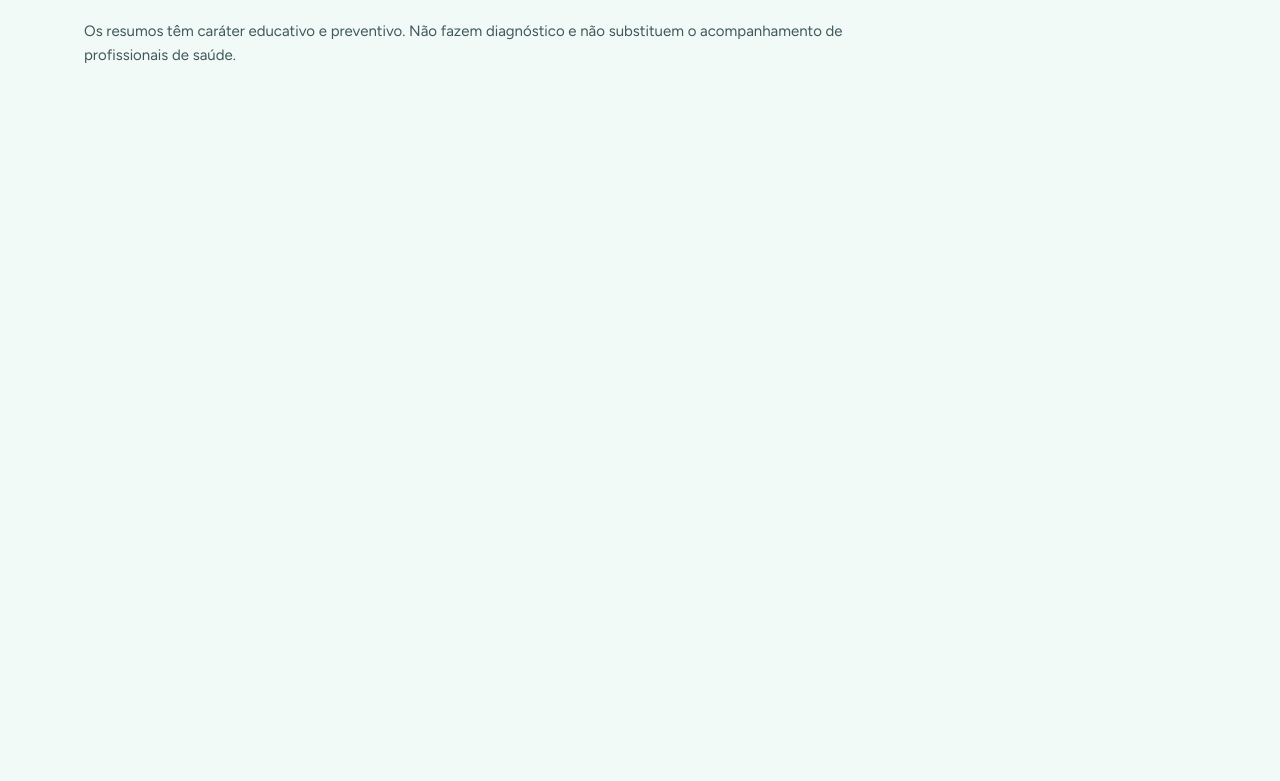
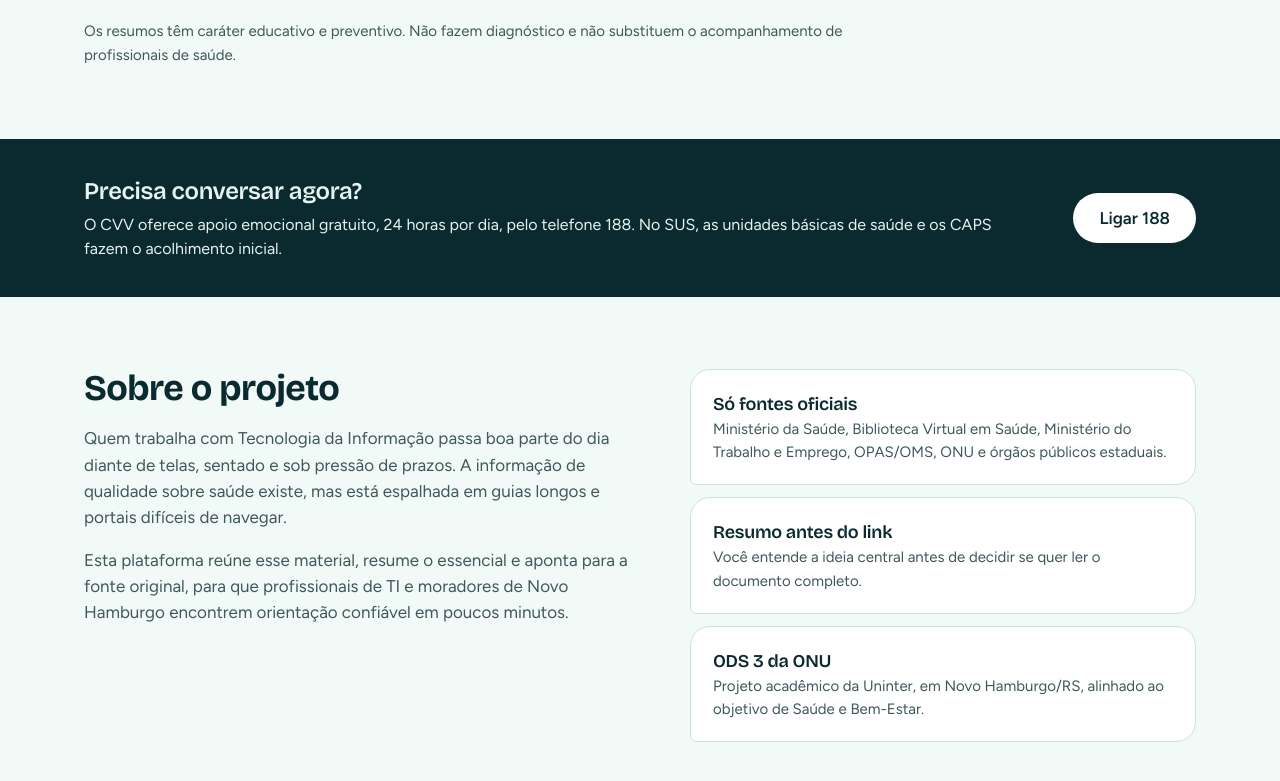
Before and after one commit to matheuspadilha/cuide-do-bem-estar-em-ti, a Next.js app: page / in a window 1280 px wide. Shown: the part 1950-2731 px from the top of the page. Before the commit the page ends 2089 px from the top, so only its background shows below. Built offline with nearby package versions, Linux system fonts and the light colour scheme.

Commit message:
feat: add project introduction section
Co-Authored-By: Claude Opus 5.5 <noreply@anthropic.com>

```diff
--- a/src/app/page.tsx
+++ b/src/app/page.tsx
@@ -1,11 +1,15 @@
+import AboutSection from "@/components/AboutSection";
 import CategoryExplorer from "@/components/CategoryExplorer";
 import Hero from "@/components/Hero";
+import SupportBanner from "@/components/SupportBanner";
 
 export default function Home() {
   return (
     <main>
       <Hero />
       <CategoryExplorer />
+      <SupportBanner />
+      <AboutSection />
     </main>
   );
 }
--- /dev/null
+++ b/src/components/AboutSection.tsx
@@ -0,0 +1,49 @@
+const highlights = [
+  {
+    title: "Só fontes oficiais",
+    text: "Ministério da Saúde, Biblioteca Virtual em Saúde, Ministério do Trabalho e Emprego, OPAS/OMS, ONU e órgãos públicos estaduais.",
+  },
+  {
+    title: "Resumo antes do link",
+    text: "Você entende a ideia central antes de decidir se quer ler o documento completo.",
+  },
+  {
+    title: "ODS 3 da ONU",
+    text: "Projeto acadêmico da Uninter, em Novo Hamburgo/RS, alinhado ao objetivo de Saúde e Bem-Estar.",
+  },
+];
+
+export default function AboutSection() {
+  return (
+    <section
+      id="sobre"
+      aria-labelledby="sobre-titulo"
+      className="page-container flex scroll-mt-4 flex-wrap gap-[clamp(24px,4vw,40px)] py-[clamp(40px,7vw,72px)]"
+    >
+      <div className="flex min-w-0 flex-[1_1_400px] flex-col gap-4">
+        <h2 id="sobre-titulo" className="text-[clamp(27px,3.6vw,36px)] font-bold">
+          Sobre o projeto
+        </h2>
+        <p className="text-muted">
+          Quem trabalha com Tecnologia da Informação passa boa parte do dia diante de telas,
+          sentado e sob pressão de prazos. A informação de qualidade sobre saúde existe, mas está
+          espalhada em guias longos e portais difíceis de navegar.
+        </p>
+        <p className="text-muted">
+          Esta plataforma reúne esse material, resume o essencial e aponta para a fonte original,
+          para que profissionais de TI e moradores de Novo Hamburgo encontrem orientação confiável
+          em poucos minutos.
+        </p>
+      </div>
+
+      <ul className="flex min-w-0 flex-[1_1_340px] flex-col gap-3">
+        {highlights.map((item) => (
+          <li key={item.title} className="rounded-card border border-line bg-surface px-[22px] py-5">
+            <h3 className="font-display text-lg font-semibold">{item.title}</h3>
+            <p className="text-[15px] text-muted">{item.text}</p>
+          </li>
+        ))}
+      </ul>
+    </section>
+  );
+}
--- /dev/null
+++ b/src/components/SupportBanner.tsx
@@ -0,0 +1,23 @@
+export default function SupportBanner() {
+  return (
+    <section aria-labelledby="apoio-titulo" className="bg-panel text-on-panel">
+      <div className="page-container flex flex-wrap items-center justify-between gap-x-10 gap-y-5 py-9">
+        <div className="flex min-w-0 flex-[1_1_380px] flex-col gap-1.5">
+          <h2 id="apoio-titulo" className="text-2xl font-semibold">
+            Precisa conversar agora?
+          </h2>
+          <p className="text-base">
+            O CVV oferece apoio emocional gratuito, 24 horas por dia, pelo telefone 188. No SUS, as
+            unidades básicas de saúde e os CAPS fazem o acolhimento inicial.
+          </p>
+        </div>
+        <a
+          href="tel:188"
+          className="inline-flex min-h-[50px] items-center rounded-full bg-white px-[26px] font-semibold text-[#0b2a30] no-underline hover:text-[#0b2a30] hover:brightness-95"
+        >
+          Ligar 188
+        </a>
+      </div>
+    </section>
+  );
+}
```
